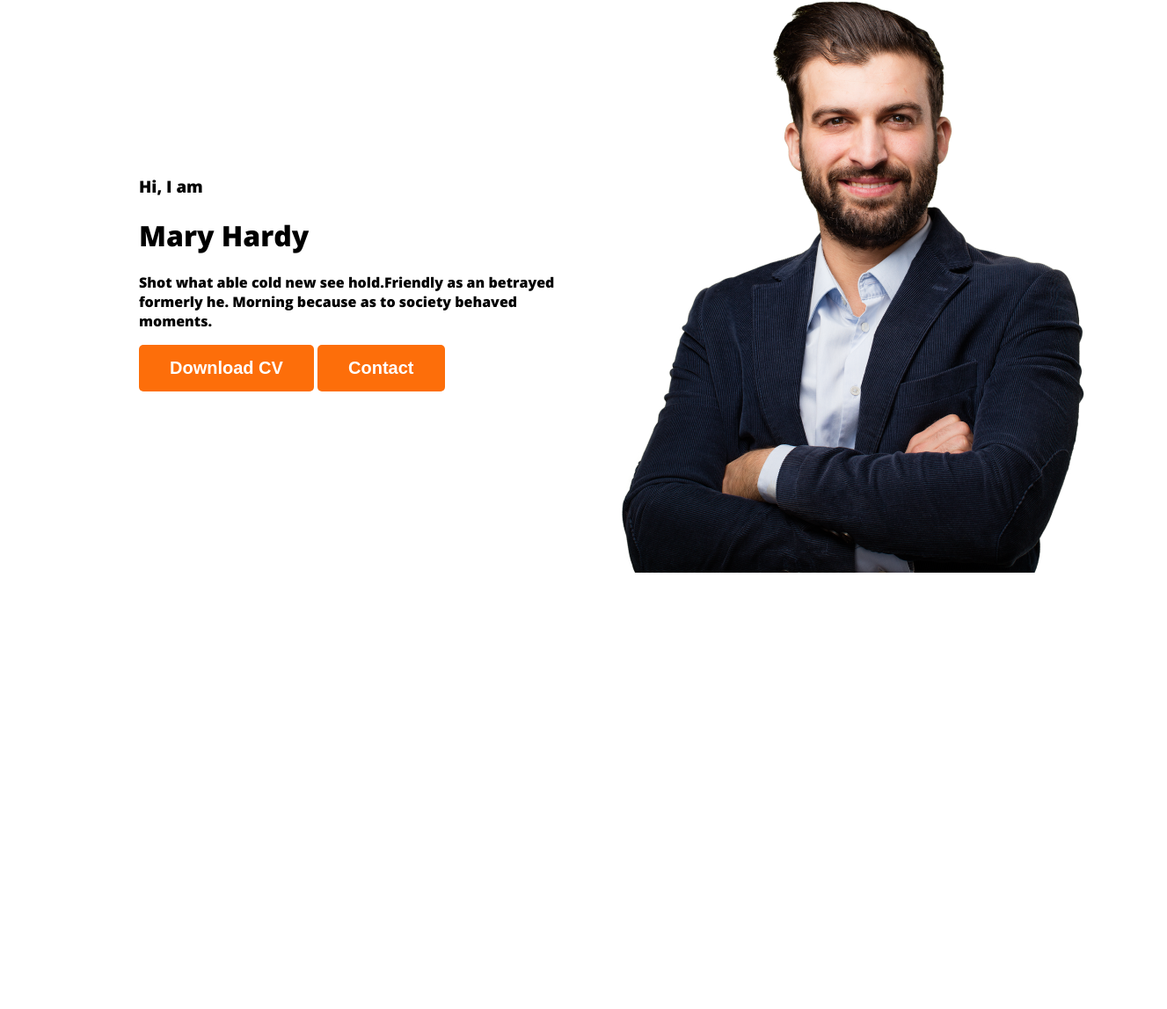
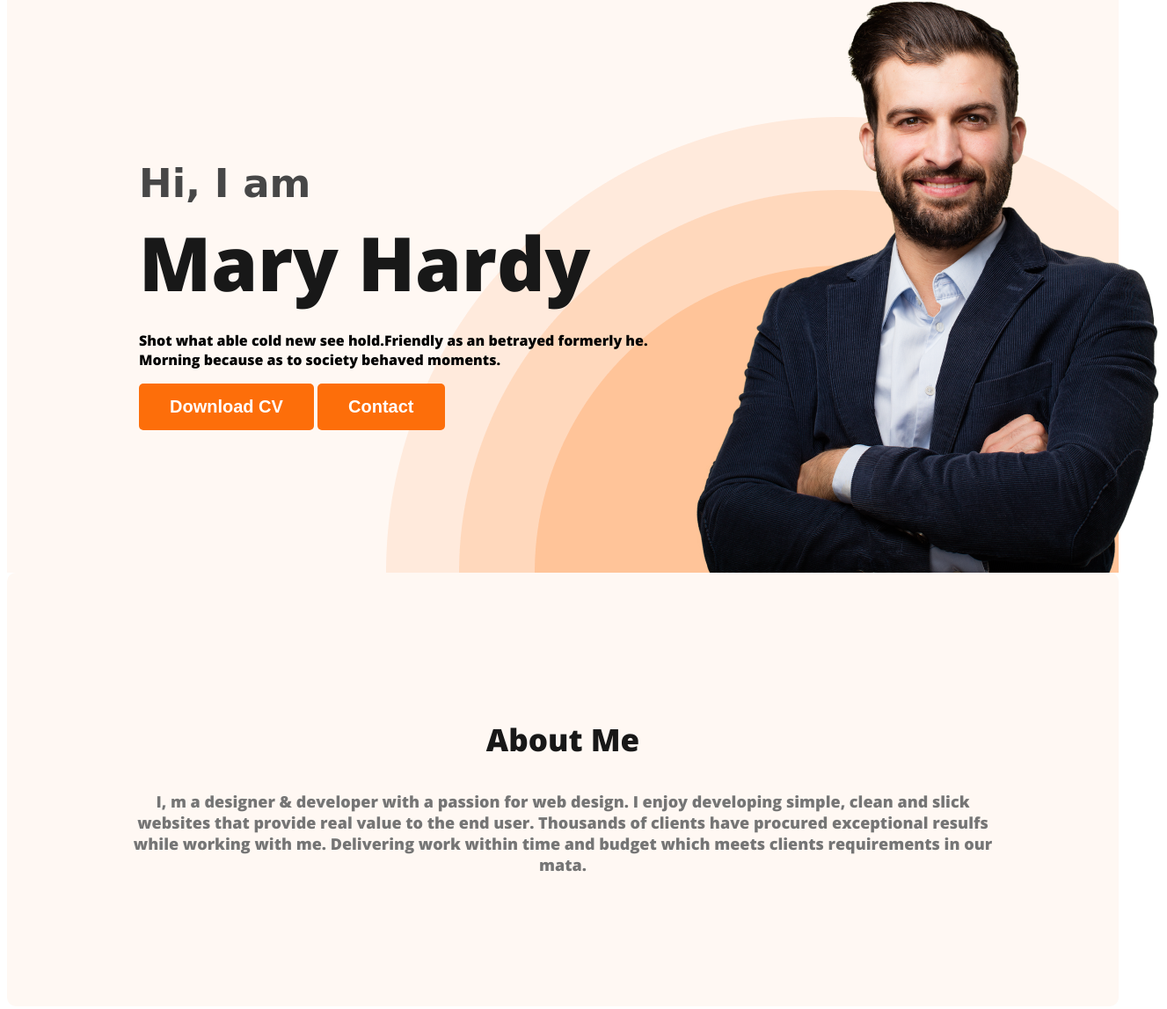
Before and after one commit to hameem03/web-developer-portfolio, a plain HTML site: page index.html in a window 1280 px wide. Shown: the part 214-1361 px from the top of the page at 88% size, 1327 px wide, since content can reach past the window. Before the commit the page ends 903 px from the top, so only its background shows below. Drawn offline with nearby package versions, Linux system fonts and the light colour scheme.

Commit message:
added about section

```diff
--- a/index.html
+++ b/index.html
@@ -10,7 +10,7 @@
     <link rel="stylesheet" href="styles/style.css">
 </head>
 <body>
-    <header>
+    <header class="header">
         <nav>
             <h3 class="nav-title">M<span class="text-primary">a</span>ry</h3>
             <ul>
@@ -23,7 +23,7 @@
             <div class="banner-content">
                 <h3 class="banner-gratting">Hi, I  am</h3>
                 <h1 class="banner-title">Mary Hardy</h1>
-                <p>Shot what able cold new see hold.Friendly as an betrayed formerly he. Morning because as to society behaved moments.</p>
+                <p class="banner-description">Shot what able cold new see hold.Friendly as an betrayed formerly he. Morning because as to society behaved moments.</p>
                 <button class="btn-primary">Download CV</button>
                 <button class="btn-primary">Contact</button>
             </div>
@@ -31,6 +31,10 @@
         </div>
     </header>
     <main>
+        <section class="about">
+            <h3 class="section-title">About Me</h3>
+            <p class="section-description">I, m a designer & developer with a passion for web design. I enjoy developing simple, clean and slick websites that provide real value to the end user. Thousands of clients have procured exceptional resulfs while working with me. Delivering work within time and budget which meets clients requirements in our mata.</p>
+        </section>
 
     </main>
     <footer>
--- a/styles/style.css
+++ b/styles/style.css
@@ -34,6 +34,13 @@ nav a{
     font-weight: 200;
 
 }
+.header{
+    background-color: #FFF8F3;
+    background-image: url('../images/header_bg.png');
+    background-repeat: no-repeat;
+    background-position: bottom right;
+
+}
 .btn-primary{
     border-radius: 5px;
     background-color: #FD6E0A;
@@ -45,8 +52,58 @@ nav a{
 
 }
 .banner{
-    padding: 30px 30px 30px 150px;
+    padding: 30px 30px 0px 150px;
     display: flex;
     align-items: center;
+    justify-content: space-between;
 
 }
+.banner-gratting{
+    color: var(--dark-02, #474747);
+    font-size: 45px;
+    font-style: normal;
+    font-weight: 600;
+    line-height: normal;
+    margin-bottom: 0;
+    font-family:cursive;
+}
+.banner-title{
+    color: var(--dark-01, #181818);
+    font-size: 85px;
+    font-style: normal;
+    font-weight: 700;
+    line-height: normal;
+    margin-top: 5px;
+    margin-bottom: 20px;
+}
+.banner-description{
+    width: 585px;
+    flex-direction: column;
+    flex-shrink: 0;
+}
+.banner-contant{
+    max-width: 500px;
+}
+/* main section  */
+
+
+
+/* About section  */
+.about{
+    padding: 131px;
+    border-radius: 10px;
+    background: #FFF8F3;
+}
+.section-title{
+    color: var(--dark-01, #181818);
+    text-align: center;
+    font-size: 35px;
+    font-style: normal;
+    font-weight: 700;
+    line-height: normal;
+}
+.section-description{
+    color: #757575;
+    text-align: center;
+    font-size: 18px;
+}
```
